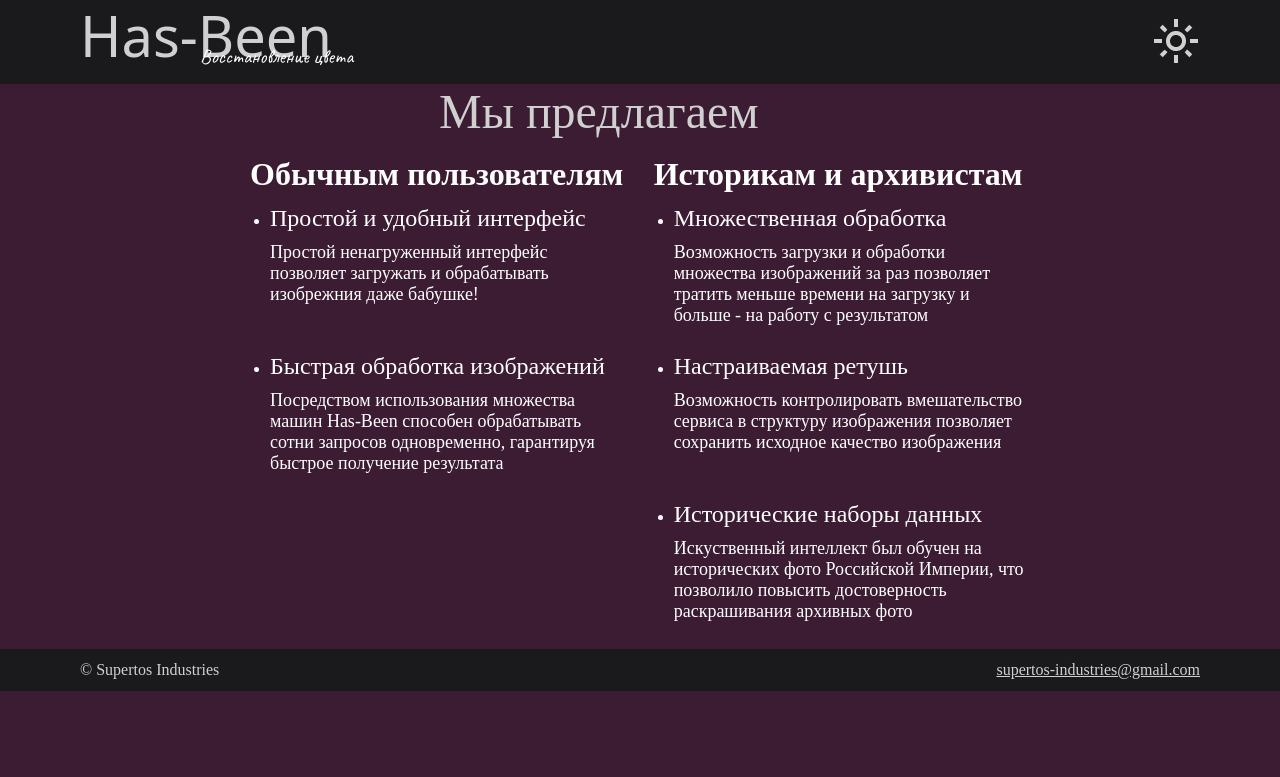
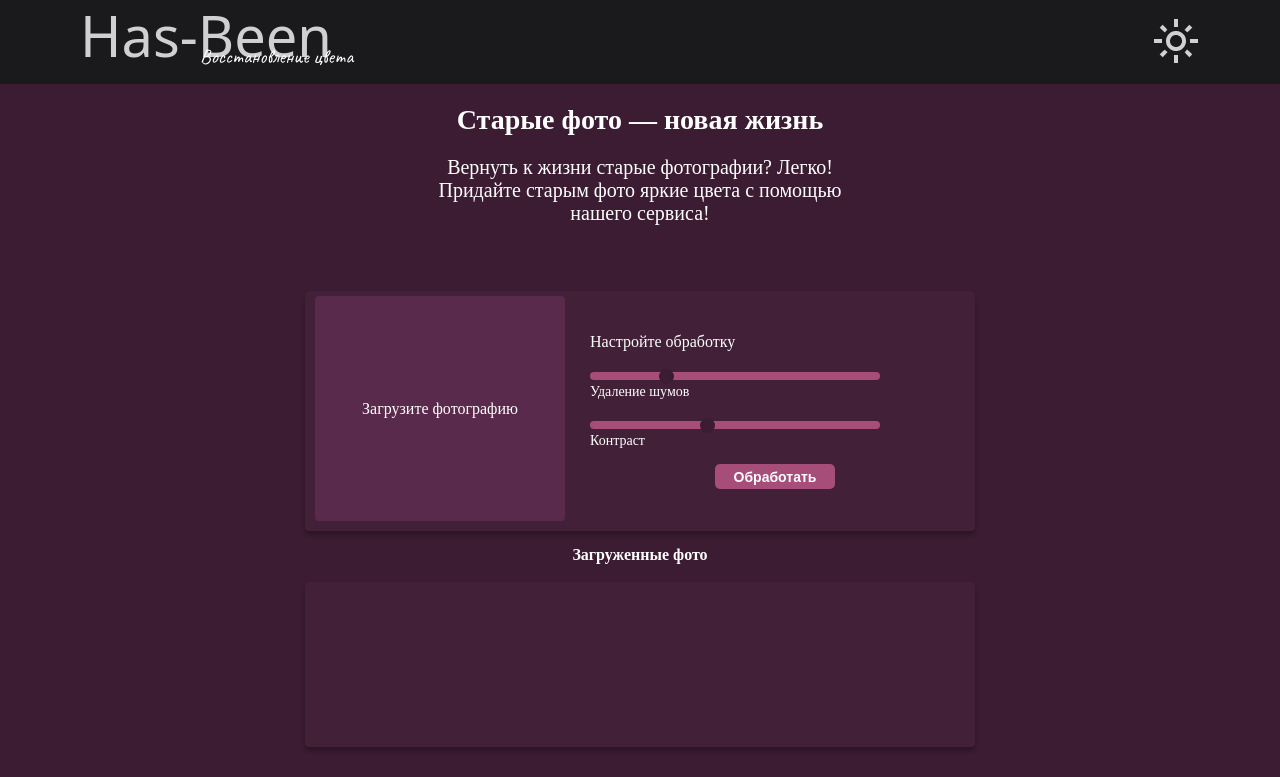
Before and after one commit to NursultanAbdykalykov/front_mai_project_4sem, a React (Vite) app: page / in a window 1280 px wide. Shown: the top 777 px of the page. Built offline with nearby package versions, Linux system fonts and the light colour scheme; a web font is replaced by a local one.

Commit message:
Start development gallery component

```diff
--- a/src/App.jsx
+++ b/src/App.jsx
@@ -3,10 +3,12 @@
 import { Header } from "./components/Header";
 import { Footer } from "./components/Footer";
 import { Features } from "./components/Features";
+import { Gallery } from "./components/Gallery";
 
 createRoot(document.getElementById("root")).render(
   <>
     <Header />
+    <Gallery />
     <Features />
     <Footer />
   </>
--- a/src/components/Gallery/index.jsx
+++ b/src/components/Gallery/index.jsx
@@ -0,0 +1,116 @@
+import React, { useState, useRef } from "react";
+import styles from "./styles.module.scss";
+
+export const Gallery = () => {
+  const [uploadedPhotos, setUploadedPhotos] = useState([]);
+  const [noiseReduction, setNoiseReduction] = useState(25);
+  const [contrast, setContrast] = useState(40);
+  const scrollContainer = useRef(null);
+  const [scrollPosition, setScrollPosition] = useState(0);
+  const scrollMax = 300; // Максимальная длина ползунка
+
+  const handleUpload = (event) => {
+    const files = Array.from(event.target.files);
+    const newPhotos = files.map((file) => URL.createObjectURL(file));
+    setUploadedPhotos((prev) => [...prev, ...newPhotos]);
+  };
+
+  const handleRemove = (index) => {
+    setUploadedPhotos((prev) => prev.filter((_, i) => i !== index));
+  };
+
+  const handleScroll = () => {
+    const container = scrollContainer.current;
+    const scrollRatio =
+      container.scrollLeft / (container.scrollWidth - container.clientWidth);
+    setScrollPosition(scrollRatio * scrollMax);
+  };
+
+  const handleSliderMove = (e) => {
+    const container = scrollContainer.current;
+    const newScrollLeft =
+      (e.clientX / scrollMax) * (container.scrollWidth - container.clientWidth);
+    container.scrollLeft = newScrollLeft;
+  };
+
+  return (
+    <div className={styles.galleryContainer}>
+      <div className={styles.title}>Старые фото — новая жизнь</div>
+      <div className={styles.titleDescription}>
+        <p>Вернуть к жизни старые фотографии? Легко!</p>
+        <p>Придайте старым фото яркие цвета с помощью</p>
+        <p>нашего сервиса!</p>
+      </div>
+
+      <div className={styles.uploadSection}>
+        <label className={styles.uploadBox}>
+          <input
+            type="file"
+            multiple
+            accept="image/*"
+            onChange={handleUpload}
+            hidden
+          />
+          <span>Загрузите фотографию</span>
+        </label>
+        <div className={styles.controls}>
+          <div className={styles.titleControls}>Настройте обработку</div>
+          <label>
+            <input
+              type="range"
+              min="0"
+              max="100"
+              value={noiseReduction}
+              onChange={(e) => setNoiseReduction(e.target.value)}
+            />
+            <div className={styles.description}>Удаление шумов</div>
+          </label>
+          <label>
+            <input
+              type="range"
+              min="0"
+              max="100"
+              value={contrast}
+              onChange={(e) => setContrast(e.target.value)}
+            />
+            <div className={styles.description}>Контраст</div>
+          </label>
+          <button className={styles.processButton}>Обработать</button>
+        </div>
+      </div>
+
+      <div className={styles.titlePhotosContainer}>Загруженные фото</div>
+
+      {/* Контейнер с фото */}
+      <div
+        className={styles.photosContainer}
+        ref={scrollContainer}
+        onScroll={handleScroll}
+      >
+        {uploadedPhotos.map((photo, index) => (
+          <div key={index} className={styles.photo}>
+            <img
+              src={photo}
+              alt={`Uploaded ${index}`}
+              className={styles.image}
+            />
+            <span
+              className={styles.closeBtn}
+              onClick={() => handleRemove(index)}
+            >
+              ✖
+            </span>
+          </div>
+        ))}
+      </div>
+
+      {/* Кастомный ползунок */}
+      <div className={styles.sliderTrack} onMouseMove={handleSliderMove}>
+        <div
+          className={styles.sliderThumb}
+          style={{ left: `${scrollPosition}px` }}
+        />
+      </div>
+    </div>
+  );
+};
--- a/src/components/Gallery/styles.module.scss
+++ b/src/components/Gallery/styles.module.scss
@@ -0,0 +1,127 @@
+.galleryContainer {
+  color: #ffffff;
+  padding: 20px;
+  text-align: center;
+}
+.title {
+  margin: auto;
+  width: 420px;
+  font-size: 28px;
+  font-weight: 700;
+  margin-bottom: 20px;
+}
+.titleDescription {
+  margin: auto;
+  width: 530px;
+  height: 135px;
+  font-size: 20px;
+  font-weight: 400;
+}
+
+.uploadSection {
+  display: flex;
+  align-items: center;
+  background: #422038;
+  width: 670px;
+  height: 240px;
+  margin: auto;
+  border-radius: 4px;
+  box-shadow: 0px 4px 4px rgba(0, 0, 0, 0.25);
+  margin-bottom: 15px;
+}
+
+.uploadBox {
+  display: flex;
+  justify-content: center;
+  align-items: center;
+  width: 285px;
+  height: 225px;
+  margin: 10px;
+  background: #592a4b;
+  border: 2px #ffffff;
+  border-radius: 4px;
+  color: #ffffff;
+  font-weight: 300;
+  font-size: 16px;
+  margin-bottom: 15px;
+}
+
+.controls {
+  width: 100%;
+  max-width: 400px;
+  display: flex;
+  flex-direction: column;
+  align-items: flex-start;
+  gap: 15px;
+  padding: 15px;
+  border-radius: 10px;
+}
+
+input[type="range"] {
+  width: 290px;
+  appearance: none;
+  background: #a64d79;
+  height: 8px;
+  border-radius: 5px;
+  outline: none;
+  cursor: pointer;
+}
+
+input[type="range"]::-webkit-slider-thumb {
+  appearance: none;
+  width: 15px;
+  height: 15px;
+  background: #3b1c32;
+  border-radius: 50%;
+  cursor: pointer;
+}
+
+input[type="range"]::-moz-range-thumb {
+  width: 15px;
+  height: 15px;
+  background: #3b1c32;
+  border-radius: 50%;
+  cursor: pointer;
+}
+
+.description {
+  display: flex;
+  justify-content: flex-start;
+  font-size: 14px;
+}
+.titleControls {
+  display: flex;
+  justify-content: flex-start;
+  font-size: 16;
+  font-weight: 300;
+}
+
+.processButton {
+  background: #a64d79;
+  color: #ffffff;
+  border: none;
+  width: 120px;
+  height: 25px;
+  cursor: pointer;
+  border-radius: 5px;
+  font-weight: bold;
+  font-size: 14px;
+  margin: auto;
+}
+.titlePhotosContainer {
+  margin-bottom: 18px;
+  font-size: 16px;
+  font-weight: 700;
+}
+.photosContainer {
+  display: flex;
+  gap: 10px;
+  margin-top: 20px;
+  padding-bottom: 10px;
+  width: 670px;
+  height: 165px;
+  background-color: #422038;
+  margin: auto;
+  border-radius: 4px;
+  box-shadow: 0px 4px 4px rgba(0, 0, 0, 0.25);
+}
```
